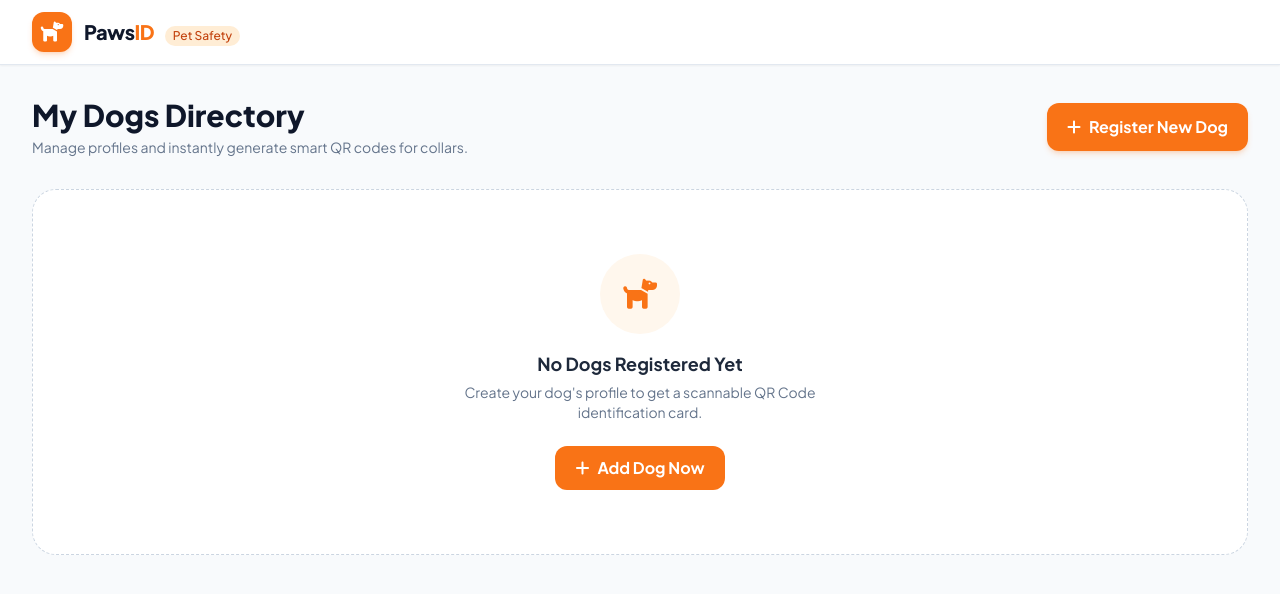
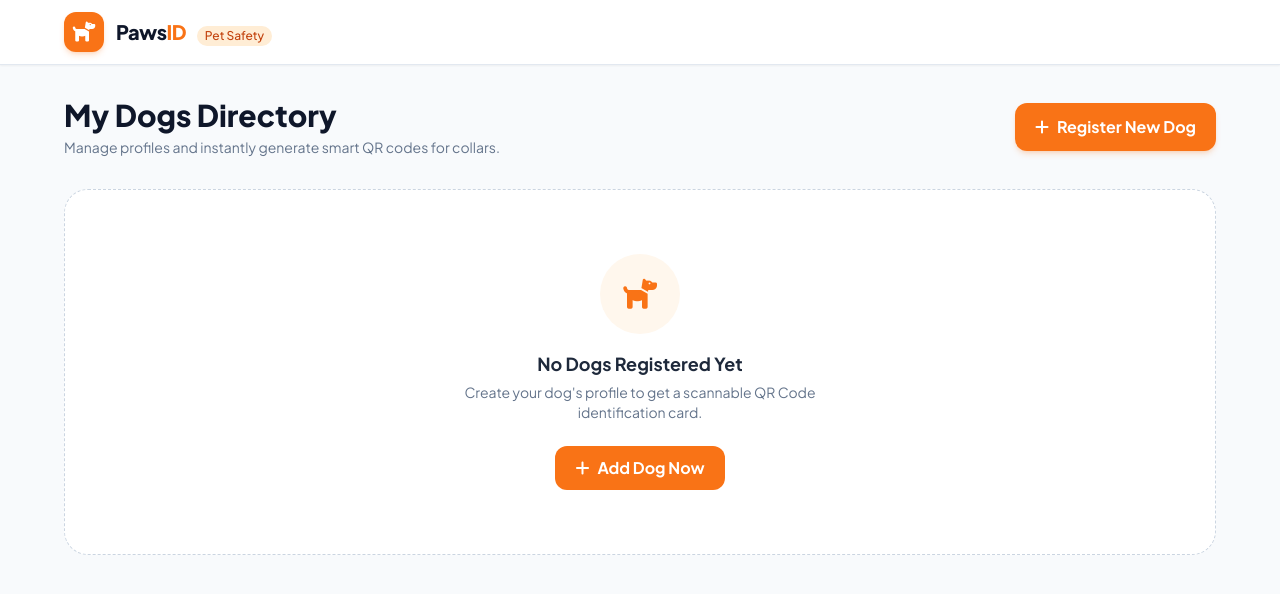
Before and after one commit to Aarya2006/dog-qr-app, a plain HTML site: page index.html in a window 1280 px wide. Drawn offline with nearby package versions, Linux system fonts and the light colour scheme.

Commit message:
Update index.html

```diff
--- a/index.html
+++ b/index.html
@@ -53,7 +53,8 @@
     <div id="app" class="flex-grow flex flex-col">
         <!-- Navigation Header -->
         <header id="main-header" class="bg-white border-b border-slate-200 sticky top-0 z-40 shadow-sm">
-            <div class="max-w-7xl mx-auto px-4 sm:px-6 lg:px-8 h-16 flex items-center justify-between">
+
+<div class="w-full max-w-none mx-0 px-4 sm:px-8 lg:px-12 xl:px-16 h-16 flex items-center justify-between">
                 <div class="flex items-center gap-3 cursor-pointer" onclick="navigateTo('dashboard')">
                     <div
                         class="w-10 h-10 rounded-xl bg-brand-500 text-white flex items-center justify-center font-bold text-xl shadow-md shadow-brand-500/20">
@@ -81,7 +82,9 @@
         </header>
 
         <!-- VIEW 2: DASHBOARD (DOG LIST & ADD FORM) -->
-        <main id="view-dashboard" class="flex-grow max-w-7xl w-full mx-auto px-4 sm:px-6 lg:px-8 py-8">
+
+<main id="view-dashboard"
+    class="flex-grow w-full max-w-none mx-0 px-4 sm:px-8 lg:px-12 xl:px-16 py-8">
             <!-- Header banner -->
             <div class="flex flex-col sm:flex-row sm:items-center justify-between gap-4 mb-8">
                 <div>
```
